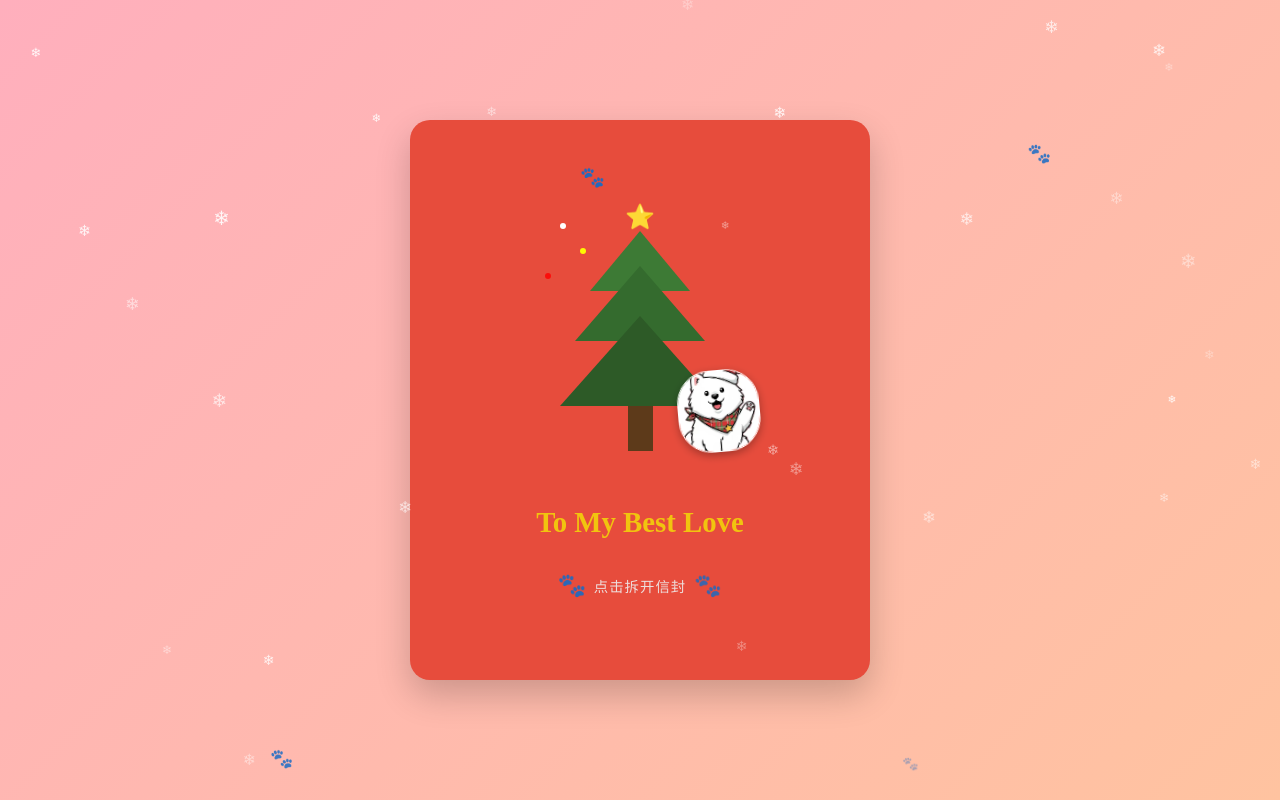
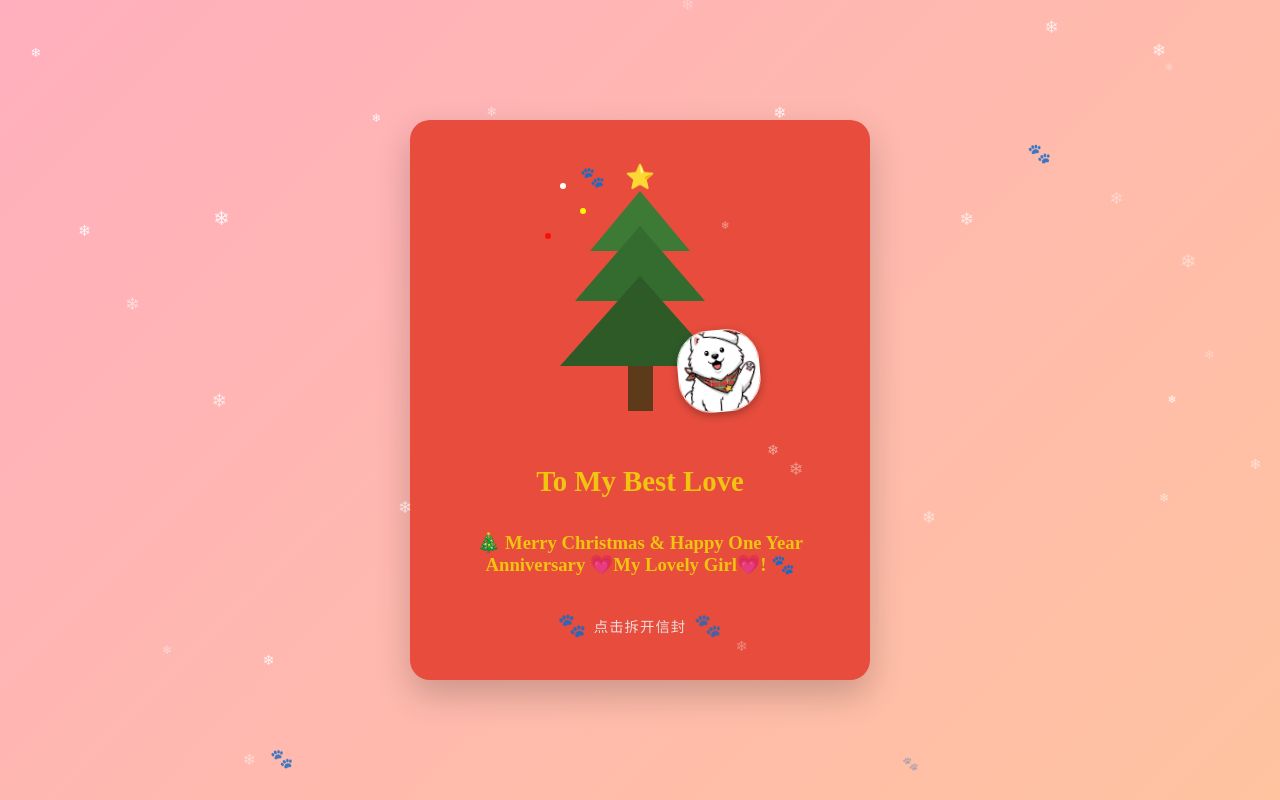
Before and after one commit to hyf1888/christmas, a plain HTML site: page index.html in a window 1280 px wide. Drawn offline with Linux system fonts and the light colour scheme.

Commit message:
Update index.html

```diff
--- a/index.html
+++ b/index.html
@@ -200,7 +200,7 @@
             And everyday I am alive, I'm aware of this.<br>
             I loved you the day I met you, I love you today.<br>
             And I will love you to rest of my life. "<br><br>
-            🎄 Merry Christmas & Happy One Year Anniversary 💗My Lovely Girl💗! 🐾
+            <h3>🎄 Merry Christmas & Happy One Year Anniversary 💗My Lovely Girl💗! 🐾</h3>
         </p>
 
         <div class="hint-area">
```
